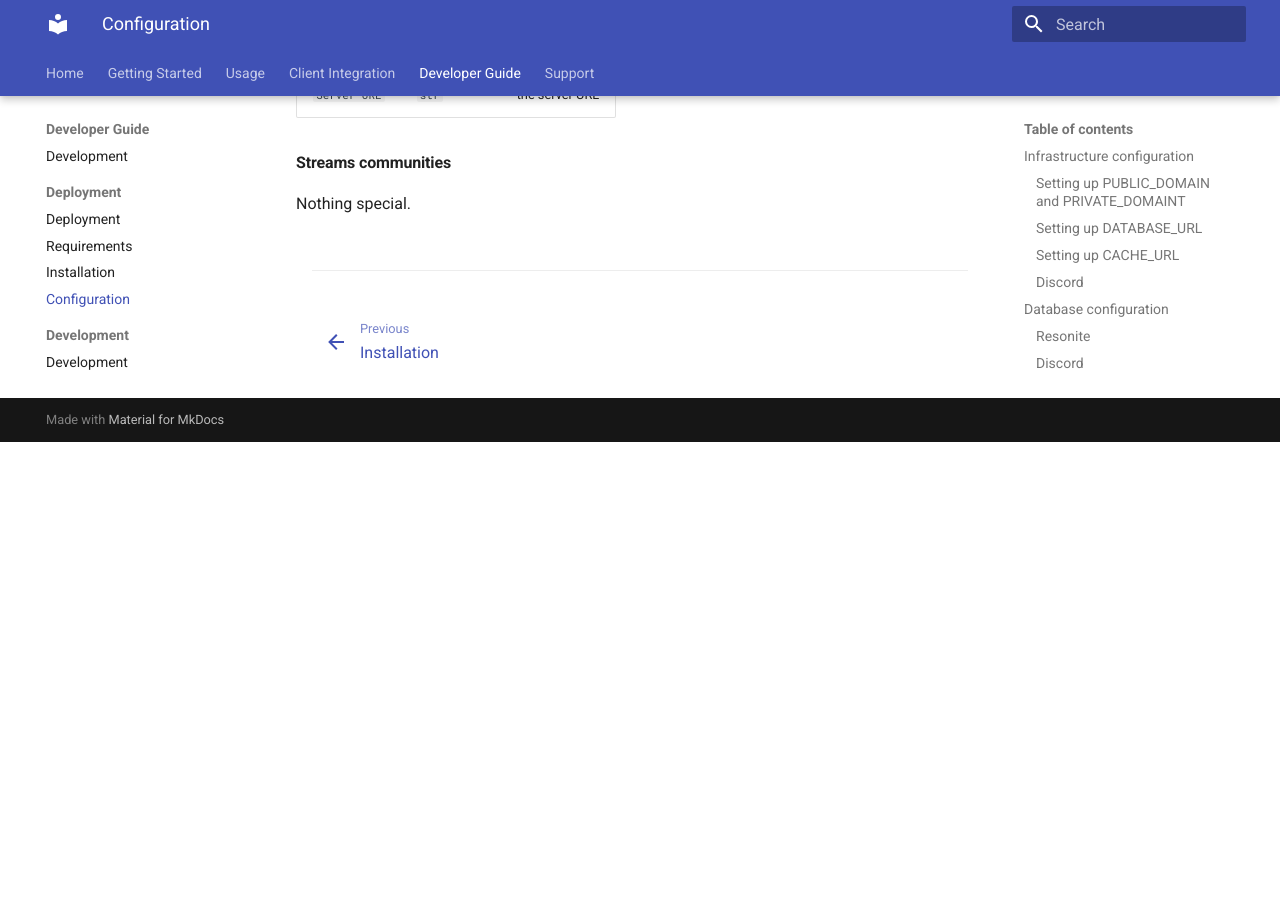
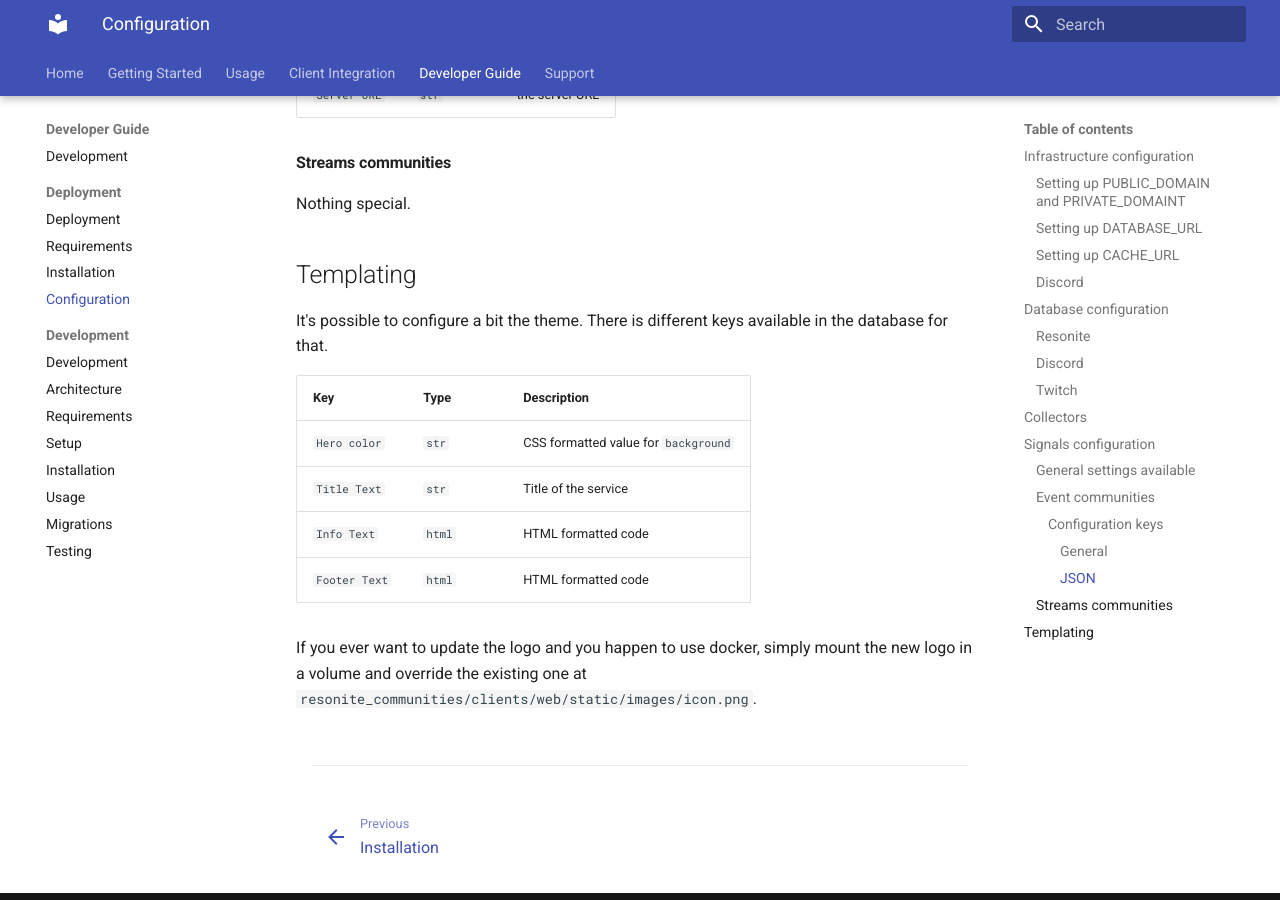
Before and after one commit to Resonite-Community-Projects/community_events.resonite, an MkDocs documentation site: the page built from docs/docs/DeveloperGuide/deployment/configuration.md, in a window 1280 px wide and 900 px high, scrolled down 4816 px. Built offline with MkDocs 1.6.1 and Material for MkDocs 9.7.7, drawn with Linux system fonts in a browser that asks for light colours; before the commit the page ends 5258 px from its top, so only the background shows below that.

Commit message:
Update more doc

```diff
--- a/docs/docs/DeveloperGuide/deployment/configuration.md
+++ b/docs/docs/DeveloperGuide/deployment/configuration.md
@@ -153,3 +153,18 @@ of communities: Event and Streams.
 #### Streams communities
 
 Nothing special.
+
+
+## Templating
+
+It's possible to configure a bit the theme. There is different keys available in the database for that.
+
+| Key | Type | Description |
+| :--- | :--- | :--- |
+| `Hero color` | `str` | CSS formatted value for `background` |
+| `Title Text` | `str` | Title of the service  |
+| `Info Text` | `html` | HTML formatted code |
+| `Footer Text` | `html` | HTML formatted code |
+
+If you ever want to update the logo and you happen to use docker, simply mount the new
+logo in a volume and override the existing one at `resonite_communities/clients/web/static/images/icon.png`.
```
